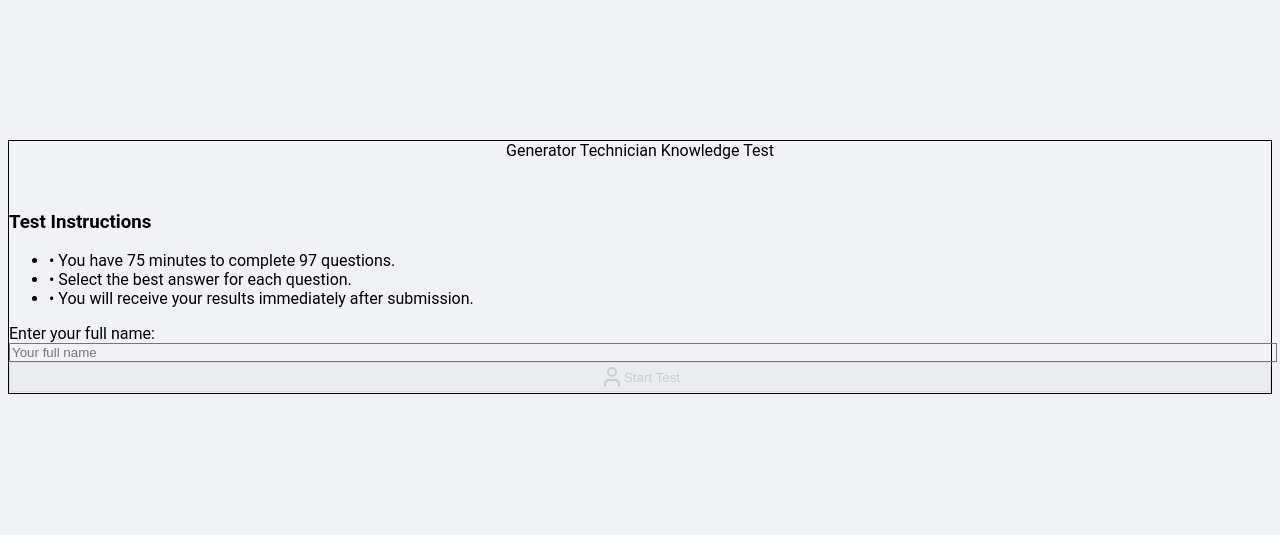
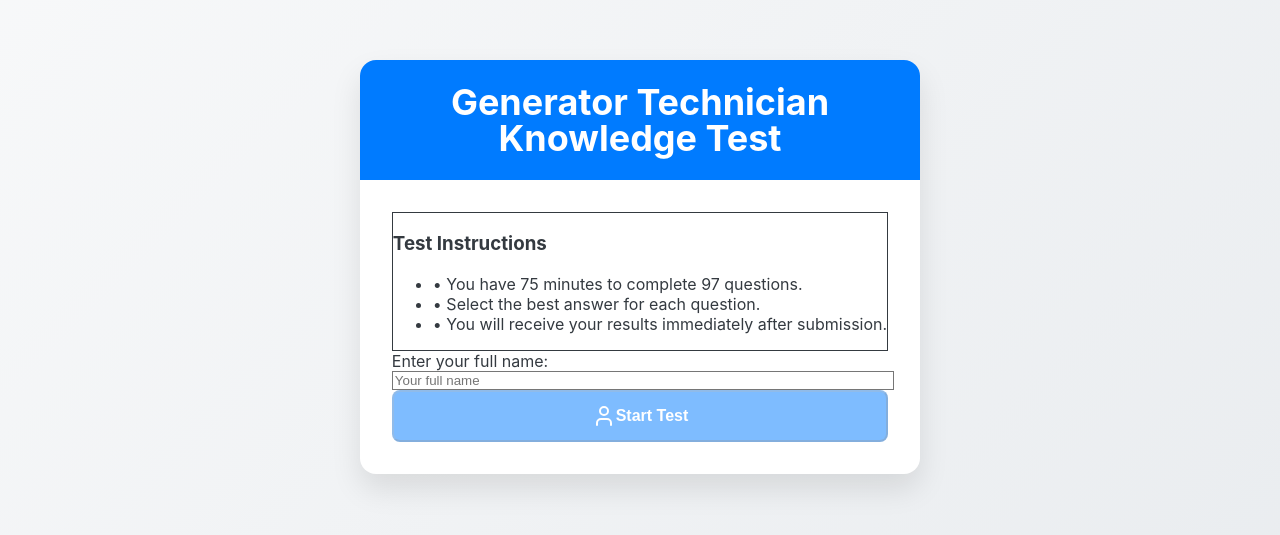
Before and after one commit to hbcu445/generator-test-final, a React (Vite) app: page / in a window 1280 px wide. Shown: the part 141-676 px from the top of the page. Built offline with nearby package versions, Linux system fonts and the light colour scheme.

Commit message:
Version 8: Save current changes

```diff
--- a/src/App.css
+++ b/src/App.css
@@ -3,126 +3,266 @@
 @tailwind components;
 @tailwind utilities;
 
+/* Modern Color Palette */
+:root {
+  --color-primary: #007bff; /* Bright Blue */
+  --color-secondary: #6c757d; /* Muted Gray */
+  --color-accent: #28a745; /* Green for success/highlights */
+  --color-danger: #dc3545; /* Red for warnings/errors */
+  --color-background-light: #f8f9fa; /* Very light gray */
+  --color-background-dark: #e9ecef; /* Slightly darker gray */
+  --color-text-dark: #343a40; /* Dark text */
+  --color-text-light: #ffffff; /* Light text */
+  --color-card-bg: #ffffff;
+  --color-border: #dee2e6;
+}
+
 body {
-  font-family: 'Roboto', sans-serif;
-  background-color: #f0f2f5; /* Light gray background */
+  font-family: 'Inter', sans-serif; /* Modern sans-serif font */
+  background: linear-gradient(135deg, var(--color-background-light) 0%, var(--color-background-dark) 100%);
+  color: var(--color-text-dark);
+  min-height: 100vh;
+  display: flex;
+  align-items: center;
+  justify-content: center;
 }
 
 .card {
-  border-radius: 12px;
-  box-shadow: 0 10px 25px rgba(0, 0, 0, 0.1);
+  border-radius: 1rem; /* More rounded corners */
+  box-shadow: 0 15px 30px rgba(0, 0, 0, 0.1); /* Enhanced shadow */
+  border: none;
+  background-color: var(--color-card-bg);
 }
 
 .card-header {
-  background-color: #2c3e50; /* Dark blue-gray for header */
-  color: #ecf0f1; /* Light text */
-  border-top-left-radius: 12px;
-  border-top-right-radius: 12px;
+  background-color: var(--color-primary); /* Primary color for header */
+  color: var(--color-text-light);
+  border-top-left-radius: 1rem;
+  border-top-right-radius: 1rem;
+  padding: 1.5rem 2rem;
+  text-align: center;
+}
+
+.card-title {
+  color: var(--color-text-light);
+  font-size: 2.25rem; /* Larger title */
+  font-weight: 700;
+}
+
+.card-content {
+  padding: 2rem;
+}
+
+.button {
+  border-radius: 0.5rem;
+  font-weight: 600;
+  transition: all 0.3s ease-in-out;
+  padding: 0.75rem 1.5rem;
+  font-size: 1rem;
+}
+
+.button-primary {
+  background-color: var(--color-primary);
+  color: var(--color-text-light);
+}
+
+.button-primary:hover {
+  background-color: #0056b3; /* Darker blue on hover */
+  transform: translateY(-2px); /* Slight lift effect */
+}
+
+.button-outline {
+  border: 2px solid var(--color-primary);
+  color: var(--color-primary);
+  background-color: transparent;
+}
+
+.button-outline:hover {
+  background-color: var(--color-primary);
+  color: var(--color-text-light);
+  transform: translateY(-2px);
+}
+
+.radio-group-item {
+  border-color: var(--color-primary);
+  width: 1.25rem;
+  height: 1.25rem;
+}
+
+.radio-group-item[data-state=checked] {
+  background-color: var(--color-primary);
+  border-color: var(--color-primary);
+}
+
+.radio-group-label {
+  font-size: 1.1rem;
+  color: var(--color-text-dark);
+}
+
+.progress-bar {
+  height: 0.75rem;
+  border-radius: 0.375rem;
+  background-color: var(--color-primary);
+}
+
+.progress-background {
+  background-color: var(--color-border);
+}
+
+/* Specific styles for the test screen header */
+.test-header {
+  background-color: var(--color-card-bg);
+  border-radius: 1rem;
+  box-shadow: 0 5px 15px rgba(0, 0, 0, 0.08);
   padding: 1.5rem;
 }
 
-.card-title {
-  color: #ecf0f1;
+.test-question-card {
+  border-radius: 1rem;
+  box-shadow: 0 5px 15px rgba(0, 0, 0, 0.08);
 }
 
-.button {
-  border-radius: 8px;
+.test-question-category {
+  color: var(--color-primary);
   font-weight: 600;
-  transition: all 0.2s ease-in-out;
+  font-size: 0.9rem;
+  text-transform: uppercase;
 }
 
-.button-primary {
-  background-color: #3498db; /* Industrial blue */
-  color: white;
+.test-question-title {
+  font-size: 1.5rem;
+  font-weight: 600;
+  color: var(--color-text-dark);
 }
 
-.button-primary:hover {
-  background-color: #2980b9;
+.ai-help-modal .card-header {
+  background-color: var(--color-accent);
 }
 
-.radio-group-item {
-  border-color: #3498db;
+.ai-help-modal .card-title {
+  color: var(--color-text-light);
 }
 
-.radio-group-item[data-state=checked] {
-  background-color: #3498db;
-  border-color: #3498db;
+/* Results Screen */
+.results-card-header {
+  background-color: var(--color-accent);
 }
 
-/* Custom styles for certificate */
+.results-card-title {
+  color: var(--color-text-light);
+}
+
+.results-score-percentage {
+  color: var(--color-accent);
+  font-size: 3.5rem;
+  font-weight: 700;
+}
+
+.results-skill-level {
+  color: var(--color-primary);
+  font-weight: 600;
+}
+
+/* Certificate Styling */
 .certificate-container {
   position: relative;
   width: 297mm; /* A4 landscape width */
   height: 210mm; /* A4 landscape height */
-  border: 10mm solid #2c3e50; /* Thick dark border */
-  padding: 15mm;
+  border: 15mm solid #007bff; /* Vibrant blue border */
+  padding: 10mm;
   box-sizing: border-box;
-  background: linear-gradient(135deg, #ecf0f1 0%, #ffffff 100%);
-  font-family: 'Georgia', serif;
-  color: #2c3e50;
+  background: linear-gradient(45deg, #e0f2f7 0%, #ffffff 100%); /* Light gradient background */
+  font-family: 'Playfair Display', serif; /* Elegant font */
+  color: #343a40;
   text-align: center;
   display: flex;
   flex-direction: column;
   justify-content: center;
   align-items: center;
+  overflow: hidden;
+}
+
+.certificate-container::before, .certificate-container::after {
+  content: '';
+  position: absolute;
+  width: 100%;
+  height: 100%;
+  top: 0;
+  left: 0;
+  pointer-events: none;
+  border: 2mm solid #0056b3; /* Inner border */
+  box-sizing: border-box;
+}
+
+.certificate-container::after {
+  border: 1mm dashed #007bff; /* Dashed inner border */
+  padding: 5mm;
 }
 
 .certificate-header {
-  font-size: 48pt;
+  font-size: 56pt; /* Larger title */
   font-weight: bold;
-  color: #e74c3c; /* Red accent */
-  margin-bottom: 10mm;
+  color: #007bff; /* Primary blue */
+  margin-bottom: 5mm;
   text-transform: uppercase;
-  letter-spacing: 2pt;
+  letter-spacing: 3pt;
+  text-shadow: 2px 2px 4px rgba(0,0,0,0.1);
 }
 
 .certificate-subheader {
-  font-size: 20pt;
-  margin-bottom: 15mm;
-  color: #34495e;
+  font-size: 24pt;
+  margin-bottom: 10mm;
+  color: #6c757d;
+  font-family: 'Roboto', sans-serif;
 }
 
 .certificate-text {
-  font-size: 16pt;
+  font-size: 18pt;
+  margin-bottom: 3mm;
+  color: #343a40;
+}
+
+.certificate-name {
+  font-size: 48pt;
+  font-weight: bold;
+  color: #28a745; /* Green accent for name */
+  margin-bottom: 10mm;
+  text-transform: capitalize;
+  text-shadow: 1px 1px 2px rgba(0,0,0,0.1);
+}
+
+.certificate-score {
+  font-size: 32pt;
+  font-weight: bold;
+  color: #007bff; /* Blue for score */
   margin-bottom: 5mm;
 }
 
-.certificate-name {
-  font-size: 36pt;
+.certificate-level {
+  font-size: 22pt;
   font-weight: bold;
-  color: #3498db; /* Blue accent */
+  color: #6c757d; /* Muted gray for level */
   margin-bottom: 15mm;
-  text-transform: capitalize;
-}
-
-.certificate-score {
-  font-size: 24pt;
-  font-weight: bold;
-  color: #27ae60; /* Green for success */
-  margin-bottom: 10mm;
-}
-
-.certificate-level {
-  font-size: 18pt;
-  font-weight: bold;
-  color: #8e44ad; /* Purple for skill level */
-  margin-bottom: 20mm;
 }
 
 .certificate-date {
-  font-size: 14pt;
-  margin-top: 20mm;
-  border-top: 1px solid #2c3e50;
+  font-size: 16pt;
+  margin-top: 15mm;
+  border-top: 1px solid #6c757d;
   padding-top: 5mm;
-  width: 50%;
+  width: 60%;
+  margin-left: auto;
+  margin-right: auto;
 }
 
 .certificate-signature {
-  font-size: 14pt;
-  margin-top: 10mm;
-  border-top: 1px solid #2c3e50;
+  font-size: 16pt;
+  margin-top: 8mm;
+  border-top: 1px solid #6c757d;
   padding-top: 5mm;
-  width: 50%;
+  width: 60%;
+  margin-left: auto;
+  margin-right: auto;
 }
 
 /* Ensure the modal for AI help is styled correctly */
--- a/src/App.jsx
+++ b/src/App.jsx
@@ -288,17 +288,15 @@ Date: ${testResults.completionDate}
   // Welcome Screen
   if (currentScreen === 'welcome') {
     return (
-      <div className="min-h-screen bg-gradient-to-br from-blue-50 to-indigo-100 flex items-center justify-center p-4">
-        <Card className="w-full max-w-2xl">
-          <CardHeader className="text-center">
-            <CardTitle className="text-3xl font-bold text-gray-800 mb-4">
+      <div className="min-h-screen flex items-center justify-center p-4">
+        <Card className="w-full max-w-2xl card">
+          <CardHeader className="card-header">
+            <CardTitle className="card-title">
               Generator Technician Knowledge Test
             </CardTitle>
-            <p className="text-gray-600 text-lg">
-              </p>
           </CardHeader>
-          <CardContent className="space-y-6">
-            <div className="bg-blue-50 p-4 rounded-lg">
+          <CardContent className="card-content space-y-6">
+            <div className="bg-blue-50 p-4 rounded-lg border border-blue-200">
               <h3 className="font-semibold text-blue-800 mb-2">Test Instructions</h3>
               <ul className="text-sm text-blue-700 space-y-1">
                 <li>• You have 75 minutes to complete {questions.length} questions.</li>
@@ -317,14 +315,14 @@ Date: ${testResults.completionDate}
                 placeholder="Your full name"
                 value={applicantName}
                 onChange={(e) => setApplicantName(e.target.value)}
-                className="text-lg p-3"
+                className="text-lg p-3 border-gray-300 focus:border-blue-500 focus:ring focus:ring-blue-200 focus:ring-opacity-50"
               />
             </div>
 
             <Button
               onClick={startTest}
               disabled={!applicantName.trim()}
-              className="w-full text-lg py-3 bg-blue-600 hover:bg-blue-700"
+              className="w-full button button-primary"
             >
               <User className="mr-2 h-5 w-5" />
               Start Test
@@ -341,35 +339,37 @@ Date: ${testResults.completionDate}
     const progress = ((currentQuestionIndex + 1) / questions.length) * 100
 
     return (
-      <div className="min-h-screen bg-gray-50 p-4">
+      <div className="min-h-screen bg-gradient-to-br from-blue-50 to-indigo-100 p-4">
         <div className="max-w-4xl mx-auto">
           {/* Header */}
-          <div className="bg-white rounded-lg shadow-sm p-4 mb-6">
+          <div className="test-header mb-6">
             <div className="flex justify-between items-center mb-4">
-              <div className="flex items-center space-x-4">
-                <User className="h-5 w-5 text-gray-600" />
+              <div className="flex items-center space-x-4 text-color-text-dark">
+                <User className="h-5 w-5" />
                 <span className="font-medium">{applicantName}</span>
               </div>
               <div className="flex items-center space-x-2 text-lg font-mono">
-                <Clock className="h-5 w-5 text-red-500" />
-                <span className={timeRemaining < 300 ? 'text-red-500' : 'text-gray-700'}>
+                <Clock className="h-5 w-5 text-color-danger" />
+                <span className={timeRemaining < 300 ? 'text-color-danger' : 'text-color-text-dark'}>
                   {formatTime(timeRemaining)}
                 </span>
               </div>
             </div>
-            <Progress value={progress} className="h-2" />
-            <p className="text-sm text-gray-600 mt-2">
+            <Progress value={progress} className="progress-background h-2">
+              <div className="progress-bar" style={{ width: `${progress}%` }}></div>
+            </Progress>
+            <p className="text-sm text-color-secondary mt-2">
               Question {currentQuestionIndex + 1} of {questions.length}
             </p>
           </div>
 
           {/* Question Card */}
-          <Card className="mb-6">
+          <Card className="mb-6 test-question-card">
             <CardHeader>
-              <div className="text-sm text-blue-600 font-medium mb-2">
+              <div className="test-question-category mb-2">
                 {currentQuestion.category}
               </div>
-              <CardTitle className="text-xl leading-relaxed">
+              <CardTitle className="test-question-title leading-relaxed">
                 {currentQuestion.question}
               </CardTitle>
             </CardHeader>
@@ -382,9 +382,9 @@ Date: ${testResults.completionDate}
                 {currentQuestion.options.map((option, index) => {
                   const optionLetter = String.fromCharCode(65 + index) // A, B, C, D
                   return (
-                    <div key={index} className="flex items-center space-x-3 p-3 rounded-lg hover:bg-gray-50 border border-gray-200">
-                      <RadioGroupItem value={optionLetter} id={`option-${index}`} />
-                      <Label htmlFor={`option-${index}`} className="flex-1 cursor-pointer text-base">
+                    <div key={index} className="flex items-center space-x-3 p-3 rounded-lg hover:bg-gray-100 border border-color-border">
+                      <RadioGroupItem value={optionLetter} id={`option-${index}`} className="radio-group-item" />
+                      <Label htmlFor={`option-${index}`} className="flex-1 cursor-pointer radio-group-label">
                         {option}
                       </Label>
                     </div>
@@ -400,7 +400,7 @@ Date: ${testResults.completionDate}
               onClick={previousQuestion}
               disabled={currentQuestionIndex === 0}
               variant="outline"
-              className="px-6"
+              className="button button-outline"
             >
               <ChevronLeft className="mr-2 h-4 w-4" />
               Previous
@@ -410,7 +410,7 @@ Date: ${testResults.completionDate}
               <Button
                 onClick={() => setShowAiHelp(true)}
                 variant="ghost"
-                className="px-4 text-blue-600 hover:text-blue-800"
+                className="px-4 text-color-primary hover:text-blue-800"
               >
                 <Lightbulb className="mr-2 h-4 w-4" />
                 AI Help
@@ -418,14 +418,14 @@ Date: ${testResults.completionDate}
               {currentQuestionIndex === questions.length - 1 ? (
                 <Button
                   onClick={handleTestSubmit}
-                  className="px-8 bg-green-600 hover:bg-green-700"
+                  className="button button-primary bg-color-accent hover:bg-green-700"
                 >
                   Submit Test
                 </Button>
               ) : (
                 <Button
                   onClick={nextQuestion}
-                  className="px-6"
+                  className="button button-primary"
                 >
                   Next
                   <ChevronRight className="ml-2 h-4 w-4" />
@@ -437,9 +437,9 @@ Date: ${testResults.completionDate}
           {/* AI Help Modal */}
           {showAiHelp && (
             <div className="fixed inset-0 bg-black bg-opacity-50 flex items-center justify-center p-4 z-50">
-              <Card className="w-full max-w-md">
-                <CardHeader>
-                  <CardTitle className="flex items-center">
+              <Card className="w-full max-w-md ai-help-modal">
+                <CardHeader className="card-header">
+                  <CardTitle className="flex items-center card-title">
                     <Lightbulb className="mr-2 h-5 w-5" /> AI Help
                   </CardTitle>
                 </CardHeader>
```
Also changed, not shown: 6 other files (tests, documents, lock files or other folders).
